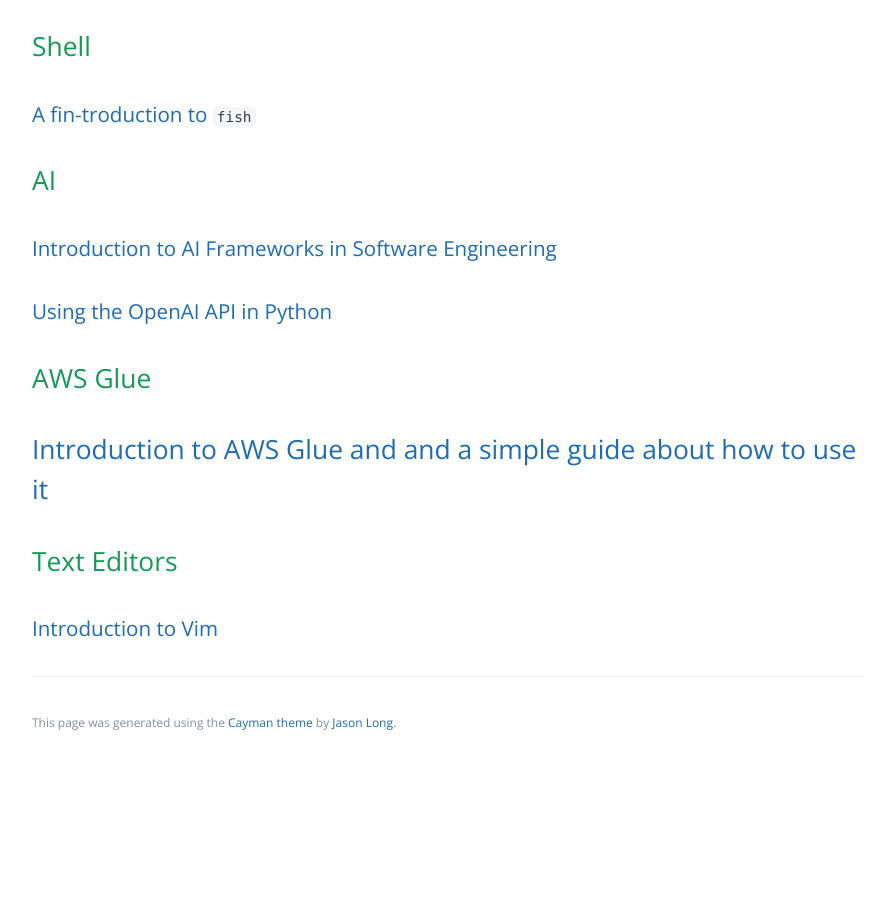
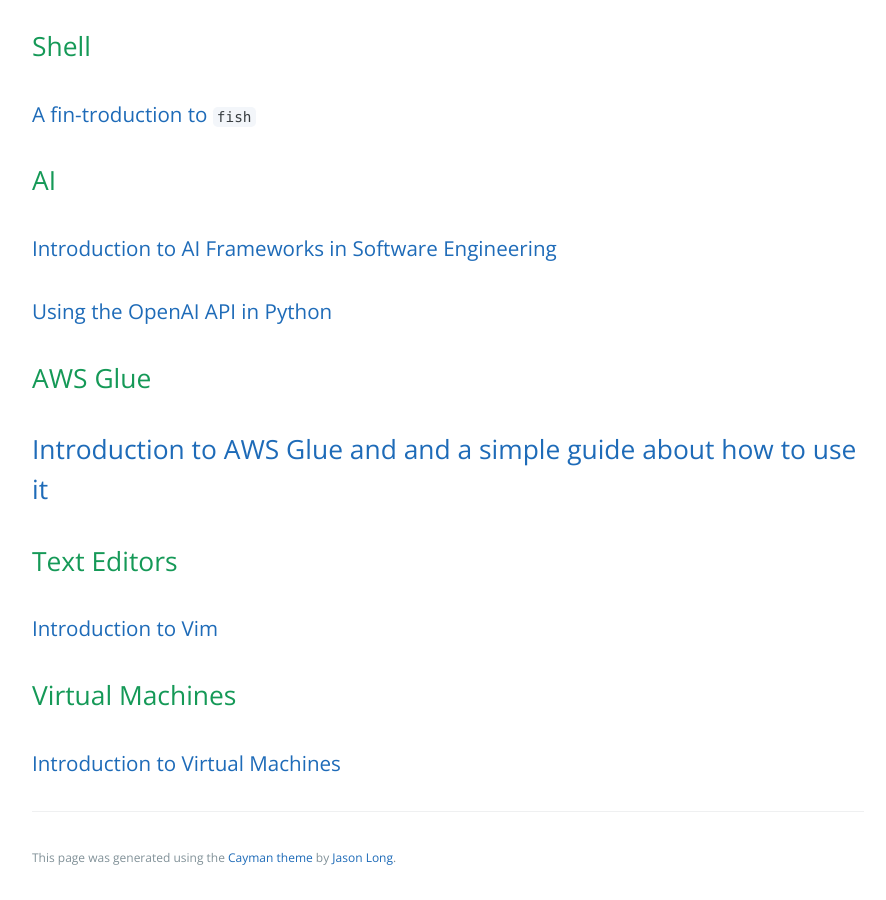
Before and after one commit to learning-software-engineering/learning-software-engineering.github.io, a Jekyll site: the page built from Topics/Software_Tools.md, in a window 1280 px wide and 900 px high, scrolled down 777 px. Shown: the whole window, without its empty margins (192-1078 px from the left). Built offline with Jekyll 4.4.1, drawn with Linux system fonts in a browser that asks for light colours; our own code applies the rules of GitHub Pages for plain Markdown files; before the commit the page ends 1542 px from its top, so only the background shows below that.

Commit message:
Add vm section to Software_Tools.md

```diff
--- a/Topics/Software_Tools.md
+++ b/Topics/Software_Tools.md
@@ -20,3 +20,6 @@
 
 ## Text Editors
 ### [Introduction to Vim](./Software_Tools/vim.md)
+
+## Virtual Machines
+### [Introduction to Virtual Machines]()
```
